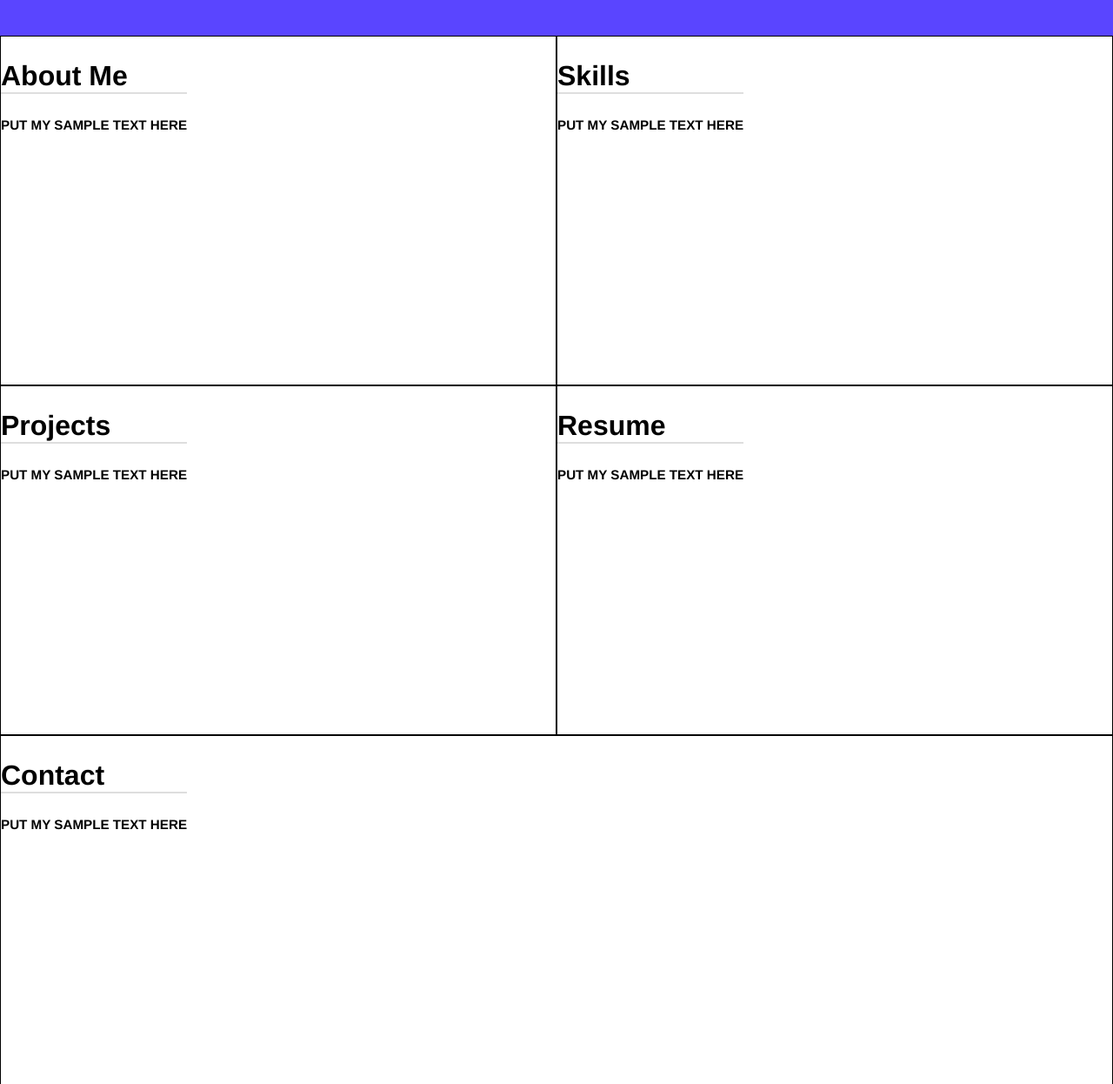
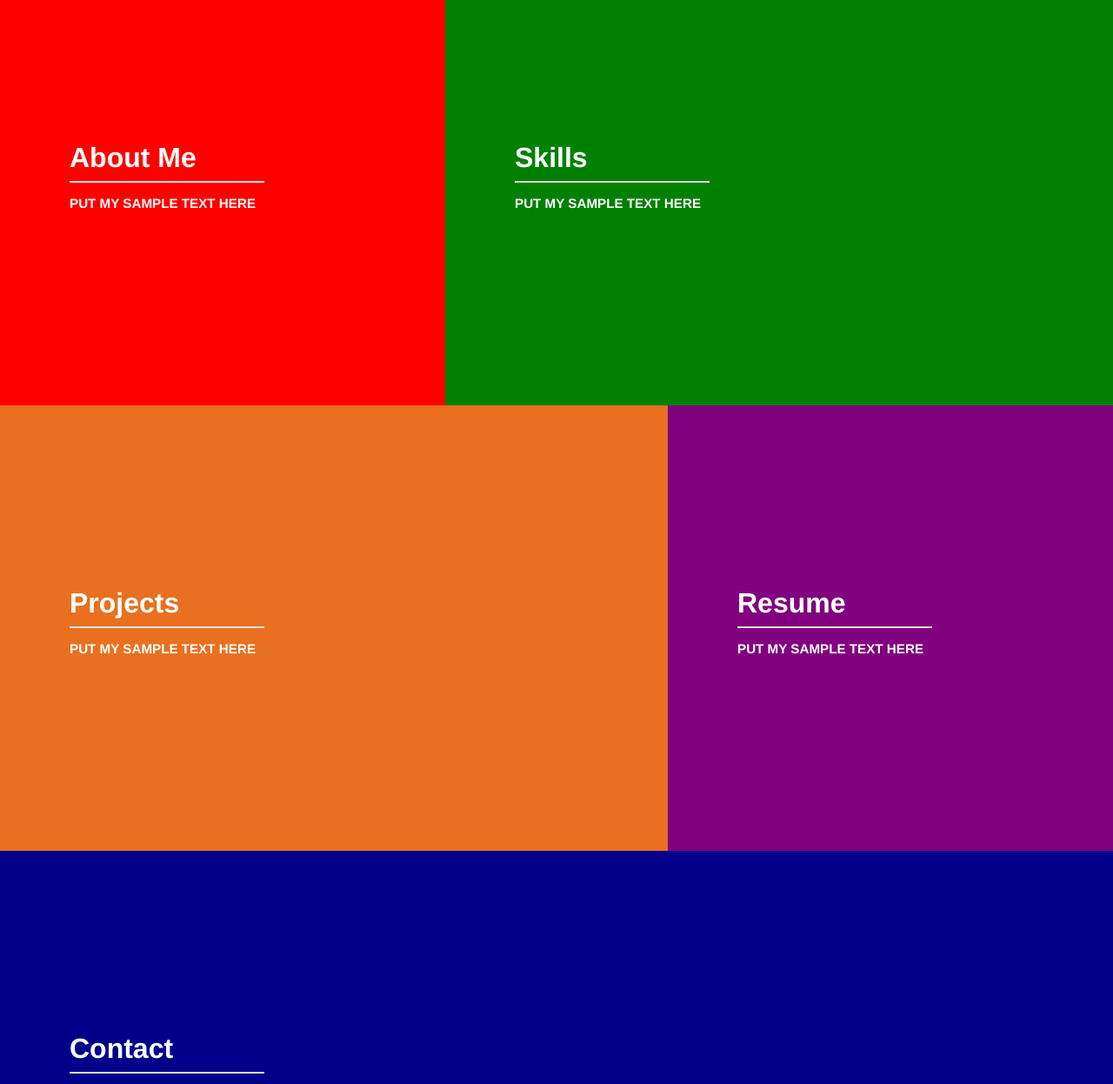
Before and after one commit to qelery/Portfolio, a plain HTML site: page index.html in a window 1280 px wide. Shown: the part 860-2106 px from the top of the page at 87% size. Drawn offline with Linux system fonts and the light colour scheme.

Commit message:
headers, bkgd colors, more positioning

```diff
--- a/css/styles.css
+++ b/css/styles.css
@@ -4,6 +4,11 @@
     padding: 0;
     font-family: Helvetica, serif;
     font-size: 12pt;
+    color: #fff;
+}
+
+h1, h2, h3, h4, h5, h6 {
+    margin: 0;
 }
 
 h1 {
@@ -25,6 +30,18 @@
 
 .flex {
     display: flex;
+    align-items: center;
+}
+
+.btn, button {
+    display: inline-block;
+    height: 3em;
+    padding: 0 1em;
+    font-size: 1em;
+    line-height: 3em;
+    text-transform: uppercase;
+    border: solid 2px #dedede;
+    letter-spacing: 1px;
 }
 
 .banner {
@@ -45,24 +62,60 @@
     letter-spacing: 1px;
 }
 
-.tile {
-    display: flex;
-    width: 50%;
-    border: 1px solid black;
-    height: 25em;
+.row {
+    align-items: stretch;
+    height: 32em;
+    background: orange;
 }
 
-.tile header h2 {
+article.tile {
+    display: flex;
+    flex-direction: column;
+    justify-content: center;
+}
+
+article.tile.narrow {
+    width: 40%;
+}
+
+article.tile.wide {
+    width: 60%;
+}
+
+article.tile.tile-style1 {
+    background: red;
+}
+
+article.tile.tile-style2 {
+    background: green;
+}
+
+article.tile.tile-style3 {
+    background: #e87020;
+}
+
+article.tile.tile-style4 {
+    background: purple;
+}
+
+article.tile.tile-style5 {
+    width: 100%;
+    background: darkblue;
+}
+
+article.tile header {
+    margin-left: 5em;
+    width: 14em;
+}
+
+article.tile header h3 {
     font-size: 2em;
+    padding-bottom: 0.25em;
     border-bottom: 2px solid #dedede;
 }
 
-.tile header p {
+article.tile header p {
     font-size: 0.95em;
     font-weight: 600;
     text-transform: uppercase;
 }
-
-.tile.full {
-    width: 100%;
-}
--- a/index.html
+++ b/index.html
@@ -13,8 +13,9 @@
         <section class="intro">
             <header>
                 <h1>Hello, I'm Quincy Elery.</h1>
+                <hr>
             </header>
-        <div>
+            <div class="flex">
                 <p class="subtext">Aspiring software developer.<br>
                     Learning more every day.</p>
                 <a class="btn" href="#">Learn More --> </a> <!-- Maybe replace this with image of arrow? -->
@@ -22,38 +23,38 @@
         </section>
     </header>
     <main>
-    <div class="flex">
-        <article class="tile">
+        <div class="flex row">
+            <article class="tile tile-style1 narrow">
                 <header>
-                <h2>About Me</h2>
+                    <h3>About Me</h3>
                     <p>Put my sample text here</p>
                 </header>
             </article>
-        <article class="tile">
+            <article class="tile tile-style2 wide">
                 <header>
-                <h2>Skills</h2>
+                    <h3>Skills</h3>
                     <p>Put my sample text here</p>
                 </header>
             </article>
         </div>
-    <div class="flex">
-        <article class="tile">
+        <div class="flex row">
+            <article class="tile tile-style3 wide">
                 <header>
-                <h2>Projects</h2>
+                    <h3>Projects</h3>
                     <p>Put my sample text here</p>
                 </header>
             </article>
-        <article class="tile">
+            <article class="tile tile-style4 narrow">
                 <header>
-                <h2>Resume</h2>
+                    <h3>Resume</h3>
                     <p>Put my sample text here</p>
                 </header>
             </article>
         </div>
-    <div class="flex">
-        <article class="tile full">
+        <div class="flex row">
+            <article class="tile tile-style5">
                 <header>
-                <h2>Contact</h2>
+                    <h3>Contact</h3>
                     <p>Put my sample text here</p>
                 </header>
             </article>
```
Also changed, not shown: scripts/fade.js (added, +34 -0 lines), images/code.png (added). Lines whose indentation alone changed are shown as unchanged.
